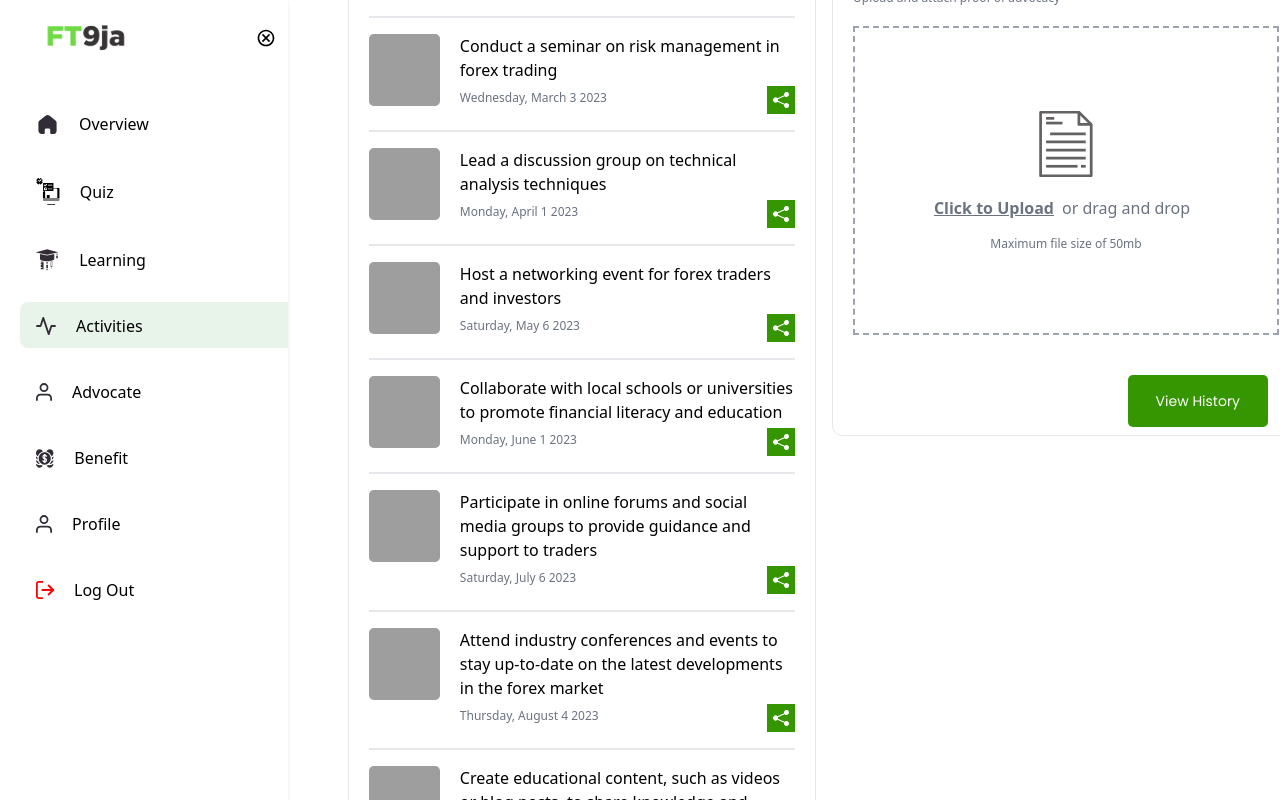
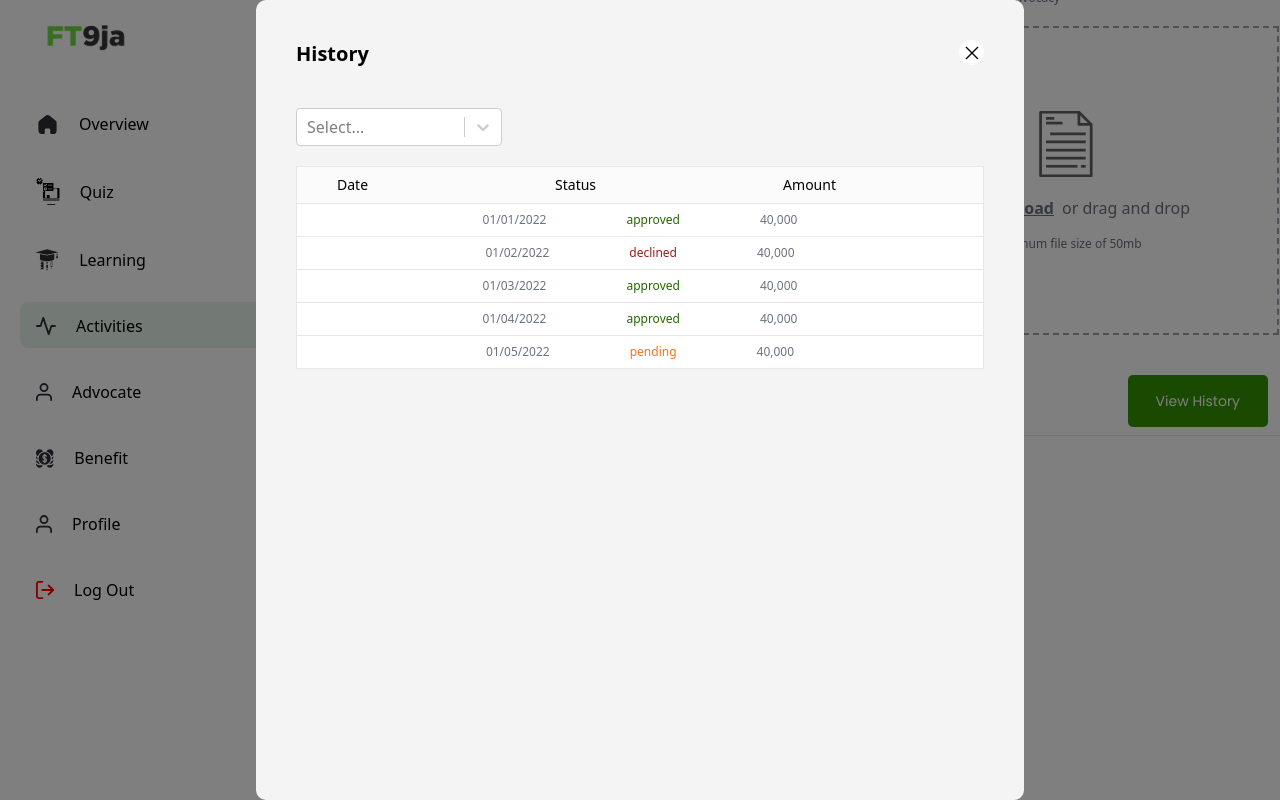
Before and after one commit to seunthegreat/FT9ja-Hero-main, a React (Vite) app: page /dashboard/activities in a window 1280 px wide. Both pictures are taken after a click on the button "View History". Shown: the part 459-1259 px from the top of the page. Built offline with nearby package versions, Linux system fonts and the light colour scheme; grey boxes are pictures that could not be loaded.

Commit message:
code refactoring

```diff
--- a/src/components/HistoryModal.jsx
+++ b/src/components/HistoryModal.jsx
@@ -5,79 +5,19 @@ import { text } from '../style';
 import { useStateContext } from '../context/ContextProvider';
 import { GrClose } from "react-icons/gr";
 import { methods } from '../functions';
+import { Table } from "./index.js";
+import { tableFields, selectionData, mock } from '../constants';
 
-const tableFields = {
-  stipends: [
-    {id: 0, label: "Date"},
-    {id: 1, label: "Status"},
-    {id: 2, label: "Amount"},
-  ],
-  commissions: [
-    {id: 0, label: "Referee"},
-    {id: 1, label: "Amount"},
-    {id: 2, label: "Date"},
-    {id: 3, label: "Status"},
-  ],
-  merch: [
-    {id: 0, label: "Name"},
-    {id: 1, label: "Date"},
-    {id: 2, label: "Method"},
-    {id: 2, label: "Quantity"},
-    {id: 3, label: "Status"},
-  ],
-  gifts: [
-    {id: 0, label: "Name"},
-    {id: 1, label: "Earned"},
-    {id: 2, label: "Expires"},
-    {id: 3, label: "Status"},
-  ],
-};
+//--Data--//
+const { commissions, stipends, merch, gifts } = tableFields.benefitsHistory;
+const { historyTypes } = selectionData;
+const { paymentHistory, commissionHistory, merchHistory, giftHistory } = mock.benefits;
 
-const { commissions, stipends, merch, gifts } = tableFields
-
-const historyTypes = [
-  { "label": "Total Stipend", "value": "stipend" },
-  { "label": "Referral Commission", "value": "commission" },
-  { "label": "FT9a Merch", "value": "merch" },
-  { "label": "Gifts and Offers", "value": "gifts" },
-];
-
-//--Mock Data--//
-const paymentHistory = [
-  { "id": 1, "date": "01/01/2022", "status": "approved", "amount": 40000},
-  { "id": 2, "date": "01/02/2022", "status": "declined", "amount": 40000 },
-  { "id": 3, "date": "01/03/2022", "status": "approved", "amount": 40000 },
-  { "id": 4, "date": "01/04/2022", "status": "approved", "amount": 40000 },
-  { "id": 5, "date": "01/05/2022", "status": "pending", "amount": 40000 }
-];
-
-const commissionHistory = [
-  { id: 1, referee: "John Smith", amount: 10000, date: "01/01/2023", status: "pending" },
-  { id: 2, referee: "Jane Doe", amount: 10000, date: "01/01/2023", status: "approved" },
-  { id: 3, referee: "Bob Johnson", amount: 10000, date: "01/01/2023", status: "pending" },
-  { id: 4, referee: "Emily Davis", amount: 10000, date: "01/01/2023", status: "approved" },
-  { id: 5, referee: "Michael Brown", amount: 10000, date: "01/01/2023", status: "pending" },
-  { id: 6, referee: "Sarah Miller", amount: 10000, date: "01/01/2023", status: "approved" },
-  { id: 7, referee: "David Wilson", amount: 10000, date: "01/01/2023", status: "pending" },
-  { id: 8, referee: "Jessica Moore", amount: 10000, date: "01/01/2023", status: "approved" }
-];
-
-const merchHistory = [
-  { "id": 1, "name": "T-Shirt", "date": "01/5/2023", "method": "Referral Commission", "quantity": 2, "status": "pending" },
-  { "id": 2, "name": "Coffee Mug", "date": "01/5/2023", "method": "Promotion", "quantity": 1, "status": "pending" },
-  { "id": 3, "name": "Water Bottle", "date": "01/5/2023", "method": "Points Redemption", "quantity": 1, "status": "shipped" },
-  { "id": 4, "name": "Hoodie", "date": "01/5/2023", "method": "Referral Commission", "quantity": 1, "status": "pending" },
-  { "id": 5, "name": "Poster", "date": "01/5/2023", "method": "Points Redemption", "quantity": 2, "status": "shipped" }
-];
-
-const giftHistory = [];
-
-const { formatDate } = methods.date;
+//--Function--//
 const { addCommas } = methods.strings;
 
-const HistoryModal = ({type}) => {
-  const { setOpenPaymentHistory, historySelection, setHistorySelection } = useStateContext();
-  const handleClose = () => setOpenPaymentHistory(false);
+const HistoryModal = ({type, handleClose, open}) => {
+  const {  historySelection, setHistorySelection } = useStateContext();
   return (
       <Modal
           open={open}
@@ -111,10 +51,10 @@ const HistoryModal = ({type}) => {
                       />
                   </div>
 
-                { historySelection == 'stipend' &&  <Table data={paymentHistory} tableFields={stipends} />}
-                { historySelection == 'commission' && <Table data={commissionHistory} tableFields={commissions} /> }
-                { historySelection == 'merch' &&  <Table data={merchHistory} tableFields={merch} /> }
-                { historySelection == 'gifts' && <Table data={giftHistory} tableFields={gifts} /> }
+                  { historySelection == 'stipend' &&  <Table data={paymentHistory} tableFields={stipends} />}
+                  { historySelection == 'commission' && <Table data={commissionHistory} tableFields={commissions} /> }
+                  { historySelection == 'merch' &&  <Table data={merchHistory} tableFields={merch} /> }
+                  { historySelection == 'gifts' && <Table data={giftHistory} tableFields={gifts} /> }
 
               </div>
           ) }
@@ -135,32 +75,3 @@ const formatText = (column, item) => {
   if (column == 'amount') return addCommas(item)
   return item;
 };
-
-const Table = ({data, tableFields}) => (
-  <div className='flex flex-col w-full items-center justify-center items-center'>
-      <div className={`grid grid-flow-col grid-cols-${tableFields.length} border border-gray-200 bg-[#FBFBFB] w-full`}>
-        { tableFields.map((item, index) => (
-          <div key={index} className='sm:px-10 py-2'>
-           <p className={`${text.normal}`}>{item.label}</p>
-          </div>
-        ))}
-      </div>
-
-      { data.map((item, index) => (
-          <div key={index} className={`grid grid-flow-col grid-cols-${tableFields.length} border border-t-0 border-gray-200
-              bg-white w-full items-center justify-center`}>
-            {tableFields.map((column, index) => (
-              <div key={index} className='sm:px-10 py-2'>
-                <p className={`${statusStyling(column, item)}
-                  md:text-ss sm:text-xs xs:text-xs font-light text-gray-500`}>{formatText(column.label.toLowerCase(), item[column.label.toLowerCase()])}</p>
-              </div>
-            ))}
-          </div>
-      ))}
-      { data.length == 0 && (
-          <div className='p-10'>
-            <p className={`text-sm font-light`}>No Record Found!</p>
-          </div>
-      )}
-    </div>
-  );
--- /dev/null
+++ b/src/components/Table.jsx
@@ -0,0 +1,47 @@
+import React from 'react';
+import { text } from '../style';
+import { methods } from '../functions';
+const { addCommas } = methods.strings;
+
+const statusStyling = (column, item) => (
+    column.label.toLowerCase() == 'status' &&
+    item[column.label.toLowerCase()] == 'pending' && 'text-orange-500' ||
+    item[column.label.toLowerCase()] == 'declined' && 'text-red-800' ||
+    item[column.label.toLowerCase()] == 'approved' && 'text-secondary'
+  );
+
+const formatText = (column, item) => {
+  if (column == 'amount') return addCommas(item)
+  return item;
+};
+
+const Table = ({data, tableFields}) => (
+  <div className='flex flex-col w-full items-center justify-center items-center'>
+    <div className={`grid grid-flow-col grid-cols-${tableFields.length} border border-gray-200 bg-[#FBFBFB] w-full`}>
+      { tableFields.map((item, index) => (
+        <div key={index} className='sm:px-10 py-2'>
+          <p className={`${text.normal}`}>{item.label}</p>
+        </div>
+      ))}
+    </div>
+
+    { data.map((item, index) => (
+        <div key={index} className={`grid grid-flow-col grid-cols-${tableFields.length} border border-t-0 border-gray-200
+          bg-white w-full items-center justify-center`}>
+          {tableFields.map((column, index) => (
+            <div key={index} className='sm:px-10 py-2'>
+              <p className={`${statusStyling(column, item)}
+                md:text-ss sm:text-xs xs:text-xs font-light text-gray-500`}>{formatText(column.label.toLowerCase(), item[column.label.toLowerCase()])}</p>
+              </div>
+            ))}
+        </div>
+    ))}
+    { data.length == 0 && (
+        <div className='p-10'>
+          <p className={`text-sm font-light`}>No Record Found!</p>
+        </div>
+    )}
+  </div>
+);
+
+export default Table
--- a/src/components/index.js
+++ b/src/components/index.js
@@ -20,11 +20,12 @@ import VideoTabBar from "./VideoTabBar";
 import HistoryModal from "./HistoryModal";
 import CashOutModal from "./CashOutModal";
 import ListCard from "./ListCard";
-import MiniStatsCard from "./MiniStatsCard"
+import MiniStatsCard from "./MiniStatsCard";
+import Table from "./Table";
 
 export {
   Navbar, CTA, Footer, Hero, Benefits, HowItWorks, Faqs,
   Sidebar, DNavbar, QuestionCard, QuizResult, Recommendations,
   Tips, QuizTimer, Button, QuizCalendar, Quiz, Videos, VideoTabBar,
-  HistoryModal, CashOutModal, ListCard, MiniStatsCard
+  HistoryModal, CashOutModal, ListCard, MiniStatsCard, Table
 };
--- a/src/constants/index.jsx
+++ b/src/constants/index.jsx
@@ -558,7 +558,7 @@ export const messages = {
         insights and tips to help you succeed. We hope you find these videos helpful and informative.`
     }
   }
-}
+};
 
 export const tips = {
   learning: {
@@ -607,4 +607,73 @@ export const tips = {
     afterQuiz: 'Click on the calendar month to display quiz summary!',
     failedQuiz: 'You were unable to redeem your stipends due to a low score in your quiz!',
   },
+};
+
+//--General
+export const tableFields = {
+  benefitsHistory: {
+    stipends: [
+      {id: 0, label: "Date"},
+      {id: 1, label: "Status"},
+      {id: 2, label: "Amount"},
+    ],
+    commissions: [
+      {id: 0, label: "Referee"},
+      {id: 1, label: "Amount"},
+      {id: 2, label: "Date"},
+      {id: 3, label: "Status"},
+    ],
+    merch: [
+      {id: 0, label: "Name"},
+      {id: 1, label: "Date"},
+      {id: 2, label: "Method"},
+      {id: 2, label: "Quantity"},
+      {id: 3, label: "Status"},
+    ],
+    gifts: [
+      {id: 0, label: "Name"},
+      {id: 1, label: "Earned"},
+      {id: 2, label: "Expires"},
+      {id: 3, label: "Status"},
+    ],
+  }
+};
+
+export const selectionData = {
+  historyTypes: [
+    { "label": "Total Stipend", "value": "stipend" },
+    { "label": "Referral Commission", "value": "commission" },
+    { "label": "FT9a Merch", "value": "merch" },
+    { "label": "Gifts and Offers", "value": "gifts" },
+  ],
+};
+
+export const mock = {
+  benefits: {
+    paymentHistory : [
+      { "id": 1, "date": "01/01/2022", "status": "approved", "amount": 40000},
+      { "id": 2, "date": "01/02/2022", "status": "declined", "amount": 40000 },
+      { "id": 3, "date": "01/03/2022", "status": "approved", "amount": 40000 },
+      { "id": 4, "date": "01/04/2022", "status": "approved", "amount": 40000 },
+      { "id": 5, "date": "01/05/2022", "status": "pending", "amount": 40000 }
+    ],
+    commissionHistory : [
+      { id: 1, referee: "John Smith", amount: 10000, date: "01/01/2023", status: "pending" },
+      { id: 2, referee: "Jane Doe", amount: 10000, date: "01/01/2023", status: "approved" },
+      { id: 3, referee: "Bob Johnson", amount: 10000, date: "01/01/2023", status: "pending" },
+      { id: 4, referee: "Emily Davis", amount: 10000, date: "01/01/2023", status: "approved" },
+      { id: 5, referee: "Michael Brown", amount: 10000, date: "01/01/2023", status: "pending" },
+      { id: 6, referee: "Sarah Miller", amount: 10000, date: "01/01/2023", status: "approved" },
+      { id: 7, referee: "David Wilson", amount: 10000, date: "01/01/2023", status: "pending" },
+      { id: 8, referee: "Jessica Moore", amount: 10000, date: "01/01/2023", status: "approved" }
+    ],
+    merchHistory : [
+      { "id": 1, "name": "T-Shirt", "date": "01/5/2023", "method": "Referral Commission", "quantity": 2, "status": "pending" },
+      { "id": 2, "name": "Coffee Mug", "date": "01/5/2023", "method": "Promotion", "quantity": 1, "status": "pending" },
+      { "id": 3, "name": "Water Bottle", "date": "01/5/2023", "method": "Points Redemption", "quantity": 1, "status": "shipped" },
+      { "id": 4, "name": "Hoodie", "date": "01/5/2023", "method": "Referral Commission", "quantity": 1, "status": "pending" },
+      { "id": 5, "name": "Poster", "date": "01/5/2023", "method": "Points Redemption", "quantity": 2, "status": "shipped" }
+    ],
+    giftHistory :[],
+  },
 }
--- a/src/context/ContextProvider.jsx
+++ b/src/context/ContextProvider.jsx
@@ -14,6 +14,7 @@ const learningState = {
 
 const activitiesState = {
   showActivitiesTip: true,
+  showActivityHistory: false,
 };
 
 const advocateState = {
@@ -100,6 +101,7 @@ export const ContextProvider = ({children}) => {
 
   //--Activities--//
   const [showActivitiesTip, setShowActivitiesTip] = useState(activitiesState.showActivitiesTip);
+  const [showActivityHistory, setShowActivityHistory] = useState(activitiesState.showActivityHistory);
 
   //--Advocate--//
   const [showAdvocateTip, setShowAdvocateTip] = useState(advocateState.showAdvocateTip);
@@ -140,7 +142,7 @@ export const ContextProvider = ({children}) => {
           showQuizTip, setShowQuizTip,
 
           //--Activities--//
-          showActivitiesTip, setShowActivitiesTip,
+          showActivitiesTip, setShowActivitiesTip, showActivityHistory, setShowActivityHistory,
 
           //--Advocate--//
           showAdvocateTip, setShowAdvocateTip,
--- a/src/pages/Activities.jsx
+++ b/src/pages/Activities.jsx
@@ -1,6 +1,6 @@
 import React, { useRef } from 'react';
 import { useStateContext } from '../context/ContextProvider';
-import { Sidebar, DNavbar, Tips } from '../components';
+import { Sidebar, DNavbar, Tips, HistoryModal } from '../components';
 import { activities } from '../constants';
 import { layout } from '../style';
 import ListCard from '../components/ListCard';
@@ -10,7 +10,10 @@ import { useDropzone } from 'react-dropzone';
 import { tips } from '../constants';
 
 const Activities = () => {
-  const { activeMenu, setShowActivitiesTip, showActivitiesTip } = useStateContext();
+  const { activeMenu, setShowActivitiesTip, showActivitiesTip, showActivityHistory,
+    setShowActivityHistory } = useStateContext();
+
+  console.log(showActivityHistory);
   const inputRef = useRef(null);
   const {getRootProps, getInputProps, isDragActive } = useDropzone({noClick: true});
 
@@ -84,6 +87,8 @@ const Activities = () => {
               ))}
             </div>
 
+            { showActivityHistory && <HistoryModal type='payment' open={showActivityHistory} handleClose={() => setShowActivityHistory(false)}/> }
+
             <div className='h-full'>
               <div className='h-screen  flex flex-col items-center'>
                 <div className='h-5/6 xl:h-3/4 lg:w-full w-full border rounded-[10px] m-5 sm:m-0 py-10 flex flex-col items-center'>
@@ -106,7 +111,7 @@ const Activities = () => {
                       <p className='text-gray-500 text-xs mt-4'>Maximum file size of 50mb</p>
                     </div>
                     <div className='bg-red-200 mt-10 flex'>
-                      <Button title={"View History"} smallest styles={'absolute right-8'}/>
+                      <Button title={"View History"} smallest styles={'absolute right-8'} onClick={() => setShowActivityHistory(true)}/>
                     </div>
                   </div>
                 </div>
--- a/src/pages/Benefit.jsx
+++ b/src/pages/Benefit.jsx
@@ -56,7 +56,7 @@ const Benefits = () => {
           <DNavbar route={"Benefit"}/>
         </div>
 
-        { openPaymentHistory && <HistoryModal type='payment'/> }
+        { openPaymentHistory && <HistoryModal type='payment' handleClose={() => setOpenPaymentHistory(false)} open={openPaymentHistory}/> }
         { openCashOutModal && <CashOutModal /> }
 
         <div className='flex flex-col w-full px-5'>
```
